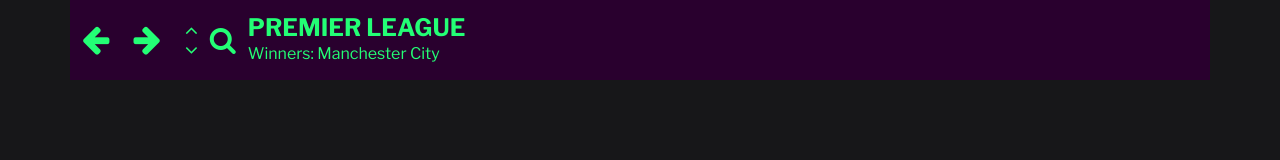
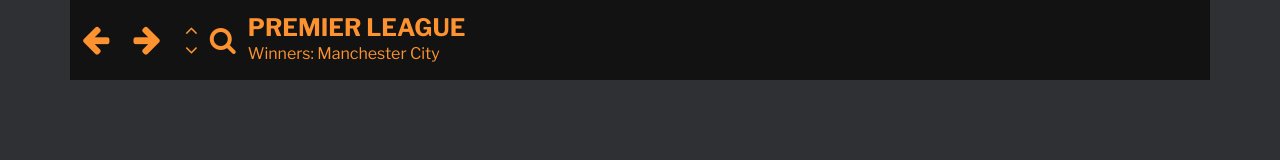
Before and after one commit to speccysps/Football-Manager-Authtentic-Competition-Colours, a website: page dev/index.html in a window 1280 px wide. Drawn offline with nearby package versions, Linux system fonts and the light colour scheme.

Commit message:
Added Europa League colour scheme and updated background coloru scheme

```diff
--- a/dev/scss/style.scss
+++ b/dev/scss/style.scss
@@ -3,13 +3,13 @@
 @import url('https://fonts.googleapis.com/css?family=Libre+Franklin:300,400,500,600,700&display=swap');
 
 body {
-    background-color: #171719;
+    background-color: #2E3033;
     font-family: $font-primary;
-    color: $premier-league-green;
+    color: $europa-league-orange;
 }
 
 .title-bar {
-    background: $premier-league-purple;
+    background: $europa-league-black;
     padding-top: 0.5rem;
     padding-bottom: 0.5rem;
 }
--- a/dev/scss/variables.scss
+++ b/dev/scss/variables.scss
@@ -2,6 +2,9 @@
 
 $premier-league-green: #23FF75;
 $premier-league-purple: #29002E;
+
+$europa-league-orange :#FD9230;
+$europa-league-black :#121212;
 
 $font-primary: "Libre Franklin",
 -apple-system,
```
Also changed, not shown: dev/css/style.css, 1 other file.
